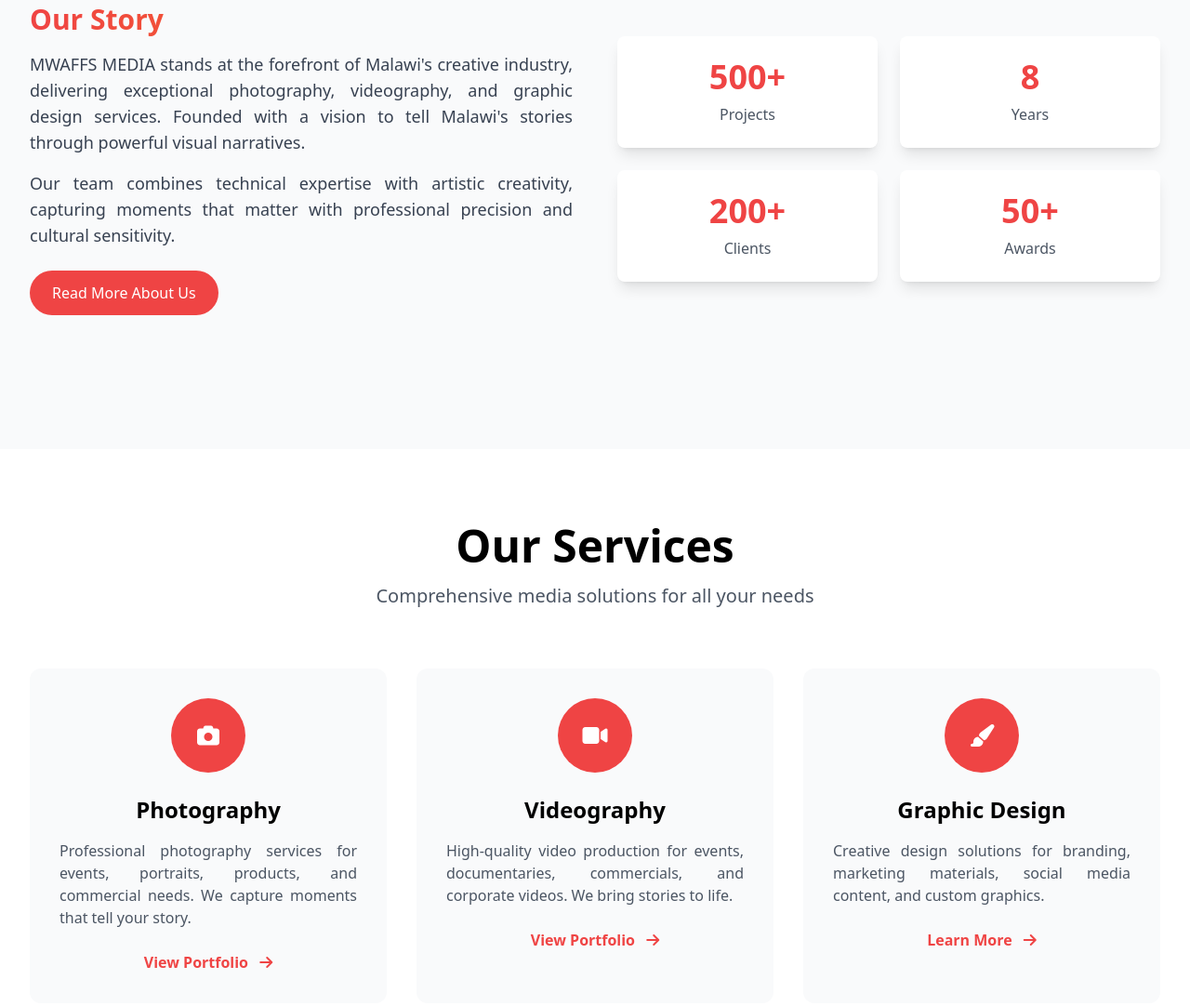
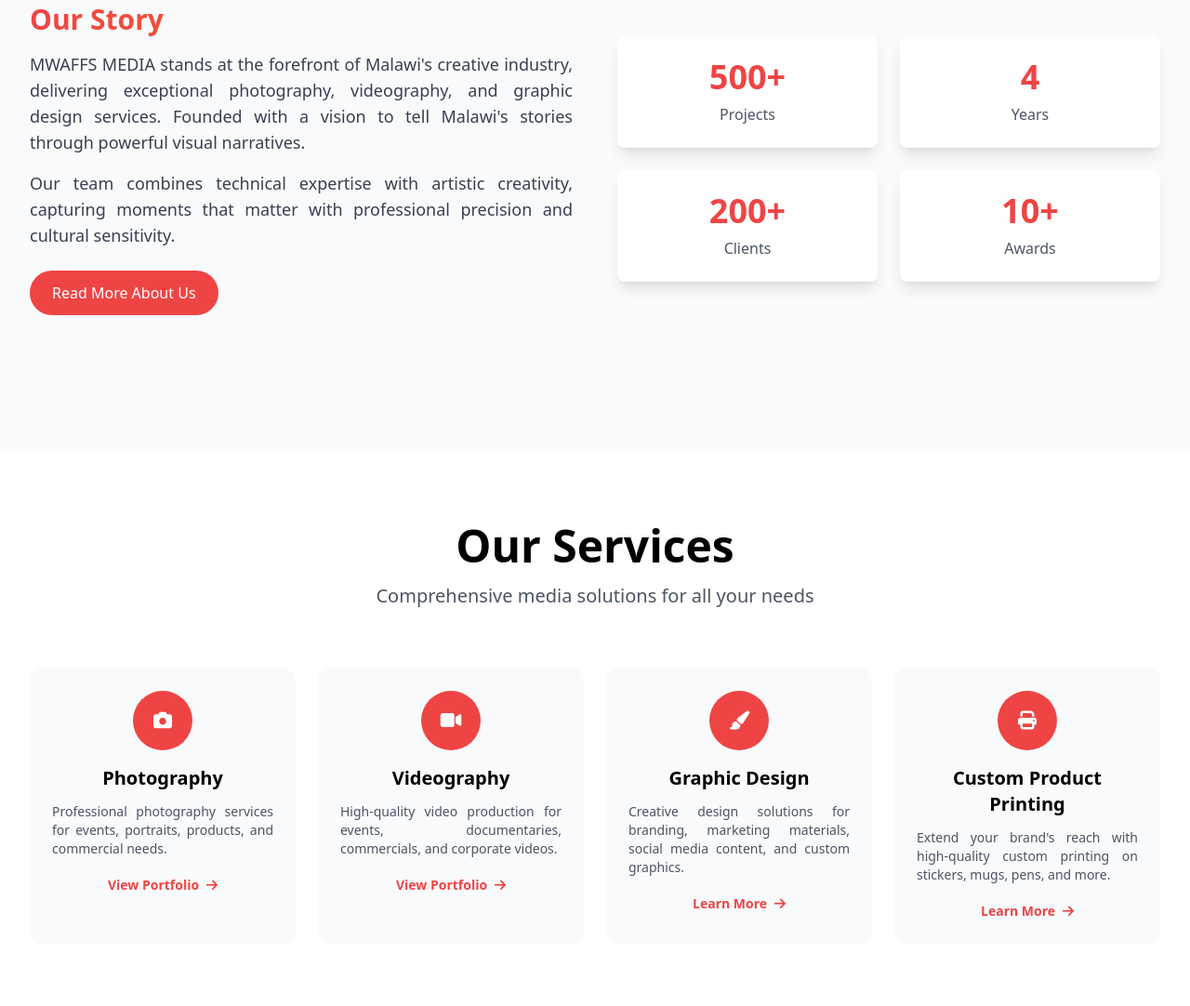
Before and after one commit to mwaffsmedia/Mwaffs-Media, a plain HTML site: page index.html in a window 1280 px wide. Shown: the part 1033-2115 px from the top of the page at 93% size. Drawn offline with nearby package versions, Linux system fonts and the light colour scheme.

Commit message:
Update index.html

```diff
--- a/index.html
+++ b/index.html
@@ -5,14 +5,14 @@
     <meta charset="UTF-8">
     <meta name="viewport" content="width=device-width, initial-scale=1.0">
     <title>MWAFFS MEDIA - Professional Photography & Videography Services in Malawi</title>
-    <meta name="description" content="MWAFFS MEDIA - Malawi's premier photography, videography, and graphic design company. Capturing your special moments with creative excellence.">
-    <meta name="keywords" content="photography Malawi, videography Malawi, graphic design Malawi, MWAFFS MEDIA, professional photography, event coverage, Malawi media company">
+    <meta name="description" content="MWAFFS MEDIA - Malawi's premier photography, videography, and graphic design company. Capture, Inspire, Elevate your brand with our creative services.">
+    <meta name="keywords" content="photography Malawi, videography Malawi, graphic design Malawi, MWAFFS MEDIA, professional photography, event coverage, Malawi media company, custom product printing">
     <meta name="author" content="MWAFFS MEDIA">
     <meta name="robots" content="index, follow">
 
     <!-- Open Graph Meta Tags -->
     <meta property="og:title" content="MWAFFS MEDIA - Professional Photography & Videography in Malawi">
-    <meta property="og:description" content="Capturing Malawi's stories through creative excellence in photography, videography, and graphic design.">
+    <meta property="og:description" content="Capture, Inspire, Elevate with Mwaffs Media's creative photography, videography, and custom product printing services.">
     <meta property="og:type" content="website">
     <meta property="og:url" content="https://mwaffsmedia.com">
     <meta property="og:image" content="https://mwaffsmedia.com/images/logo.png">
@@ -20,7 +20,7 @@
     <!-- Twitter Card Meta Tags -->
     <meta name="twitter:card" content="summary_large_image">
     <meta name="twitter:title" content="MWAFFS MEDIA - Professional Media Services in Malawi">
-    <meta name="twitter:description" content="Professional photography, videography, and graphic design services in Malawi.">
+    <meta name="twitter:description" content="Professional photography, videography, graphic design, and custom product printing in Malawi.">
     <meta name="twitter:image" content="https://mwaffsmedia.com/images/logo.png">
 
     <!-- Canonical URL -->
@@ -354,8 +354,8 @@
 
             <div class="relative z-10 max-w-4xl mx-auto fade-in-up">
                 <h1 class="text-5xl md:text-7xl font-bold mb-6 text-balance">MWAFFS MEDIA</h1>
-                <p class="text-2xl md:text-3xl mb-4 text-red-400 text-balance">Capturing Malawi's Stories Through Creative Excellence</p>
-                <p class="text-xl md:text-2xl mb-8 text-balance">Professional Photography • Videography • Graphic Design</p>
+                <p class="text-2xl md:text-3xl mb-4 text-red-400 text-balance">Capture, Inspire, Elevate</p>
+                <p class="text-xl md:text-2xl mb-8 text-balance">Professional Photography • Videography • Graphic Design • Custom Product Printing</p>
                 <div class="flex gap-4 justify-center flex-wrap">
                     <button onclick="showPage('photography')" class="bg-red-500 hover:bg-red-600 text-white px-8 py-3 rounded-full flex items-center gap-2 transition-all transform hover:scale-105 hover-lift">
                         <i class="fas fa-camera"></i> View Photography
@@ -405,7 +405,7 @@
                             <div class="text-gray-600">Projects</div>
                         </div>
                         <div class="bg-white p-6 rounded-lg shadow-lg text-center transform hover:scale-105 transition-all hover-lift">
-                            <div id="stat-years" class="text-4xl font-bold text-red-500 mb-2 count-animate" data-count="8">0</div>
+                            <div id="stat-years" class="text-4xl font-bold text-red-500 mb-2 count-animate" data-count="4">0</div>
                             <div class="text-gray-600">Years</div>
                         </div>
                         <div class="bg-white p-6 rounded-lg shadow-lg text-center transform hover:scale-105 transition-all hover-lift">
@@ -413,7 +413,7 @@
                             <div class="text-gray-600">Clients</div>
                         </div>
                         <div class="bg-white p-6 rounded-lg shadow-lg text-center transform hover:scale-105 transition-all hover-lift">
-                            <div id="stat-awards" class="text-4xl font-bold text-red-500 mb-2 count-animate" data-count="50">0</div>
+                            <div id="stat-awards" class="text-4xl font-bold text-red-500 mb-2 count-animate" data-count="10">10+</div>
                             <div class="text-gray-600">Awards</div>
                         </div>
                     </div>
@@ -429,43 +429,56 @@
                     <p class="text-xl text-gray-600 text-balance">Comprehensive media solutions for all your needs</p>
                 </div>
 
-                <div class="grid grid-cols-1 md:grid-cols-3 gap-8">
-                    <div class="service-card bg-gray-50 p-8 rounded-xl text-center fade-in-up">
-                        <div class="w-20 h-20 bg-red-500 rounded-full flex items-center justify-center mx-auto mb-6">
-                            <i class="fas fa-camera text-white text-2xl"></i>
-                        </div>
-                        <h3 class="text-2xl font-bold mb-4">Photography</h3>
-                        <p class="text-gray-600 mb-6 text-justify">
-                            Professional photography services for events, portraits, products, and commercial needs. We capture moments that tell your story.
+                <div class="grid grid-cols-1 md:grid-cols-2 lg:grid-cols-4 gap-6">
+                    <div class="service-card bg-gray-50 p-6 rounded-xl text-center fade-in-up">
+                        <div class="w-16 h-16 bg-red-500 rounded-full flex items-center justify-center mx-auto mb-4">
+                            <i class="fas fa-camera text-white text-xl"></i>
+                        </div>
+                        <h3 class="text-xl font-bold mb-3">Photography</h3>
+                        <p class="text-gray-600 mb-4 text-justify text-sm">
+                            Professional photography services for events, portraits, products, and commercial needs.
                         </p>
-                        <button onclick="showPage('photography')" class="text-red-500 font-semibold hover:text-red-600 transition-colors">
-                            View Portfolio <i class="fas fa-arrow-right ml-2"></i>
+                        <button onclick="showPage('photography')" class="text-red-500 font-semibold hover:text-red-600 transition-colors text-sm">
+                            View Portfolio <i class="fas fa-arrow-right ml-1"></i>
                         </button>
                     </div>
 
-                    <div class="service-card bg-gray-50 p-8 rounded-xl text-center fade-in-up">
-                        <div class="w-20 h-20 bg-red-500 rounded-full flex items-center justify-center mx-auto mb-6">
-                            <i class="fas fa-video text-white text-2xl"></i>
-                        </div>
-                        <h3 class="text-2xl font-bold mb-4">Videography</h3>
-                        <p class="text-gray-600 mb-6 text-justify">
-                            High-quality video production for events, documentaries, commercials, and corporate videos. We bring stories to life.
+                    <div class="service-card bg-gray-50 p-6 rounded-xl text-center fade-in-up">
+                        <div class="w-16 h-16 bg-red-500 rounded-full flex items-center justify-center mx-auto mb-4">
+                            <i class="fas fa-video text-white text-xl"></i>
+                        </div>
+                        <h3 class="text-xl font-bold mb-3">Videography</h3>
+                        <p class="text-gray-600 mb-4 text-justify text-sm">
+                            High-quality video production for events, documentaries, commercials, and corporate videos.
                         </p>
-                        <button onclick="showPage('videography')" class="text-red-500 font-semibold hover:text-red-600 transition-colors">
-                            View Portfolio <i class="fas fa-arrow-right ml-2"></i>
+                        <button onclick="showPage('videography')" class="text-red-500 font-semibold hover:text-red-600 transition-colors text-sm">
+                            View Portfolio <i class="fas fa-arrow-right ml-1"></i>
                         </button>
                     </div>
 
-                    <div class="service-card bg-gray-50 p-8 rounded-xl text-center fade-in-up">
-                        <div class="w-20 h-20 bg-red-500 rounded-full flex items-center justify-center mx-auto mb-6">
-                            <i class="fas fa-paint-brush text-white text-2xl"></i>
-                        </div>
-                        <h3 class="text-2xl font-bold mb-4">Graphic Design</h3>
-                        <p class="text-gray-600 mb-6 text-justify">
+                    <div class="service-card bg-gray-50 p-6 rounded-xl text-center fade-in-up">
+                        <div class="w-16 h-16 bg-red-500 rounded-full flex items-center justify-center mx-auto mb-4">
+                            <i class="fas fa-paint-brush text-white text-xl"></i>
+                        </div>
+                        <h3 class="text-xl font-bold mb-3">Graphic Design</h3>
+                        <p class="text-gray-600 mb-4 text-justify text-sm">
                             Creative design solutions for branding, marketing materials, social media content, and custom graphics.
                         </p>
-                        <button onclick="showPage('services')" class="text-red-500 font-semibold hover:text-red-600 transition-colors">
-                            Learn More <i class="fas fa-arrow-right ml-2"></i>
+                        <button onclick="showPage('services')" class="text-red-500 font-semibold hover:text-red-600 transition-colors text-sm">
+                            Learn More <i class="fas fa-arrow-right ml-1"></i>
+                        </button>
+                    </div>
+
+                    <div class="service-card bg-gray-50 p-6 rounded-xl text-center fade-in-up">
+                        <div class="w-16 h-16 bg-red-500 rounded-full flex items-center justify-center mx-auto mb-4">
+                            <i class="fas fa-print text-white text-xl"></i>
+                        </div>
+                        <h3 class="text-xl font-bold mb-3">Custom Product Printing</h3>
+                        <p class="text-gray-600 mb-4 text-justify text-sm">
+                            Extend your brand's reach with high-quality custom printing on stickers, mugs, pens, and more.
+                        </p>
+                        <button onclick="showPage('services')" class="text-red-500 font-semibold hover:text-red-600 transition-colors text-sm">
+                            Learn More <i class="fas fa-arrow-right ml-1"></i>
                         </button>
                     </div>
                 </div>
@@ -603,7 +616,7 @@
                         <div class="text-gray-600">Projects</div>
                     </div>
                     <div class="bg-white p-6 rounded-lg shadow-lg text-center transform hover:scale-105 transition-all hover-lift">
-                        <div class="text-4xl font-bold text-red-500 mb-2">8</div>
+                        <div class="text-4xl font-bold text-red-500 mb-2">4</div>
                         <div class="text-gray-600">Years</div>
                     </div>
                     <div class="bg-white p-6 rounded-lg shadow-lg text-center transform hover:scale-105 transition-all hover-lift">
@@ -611,7 +624,7 @@
                         <div class="text-gray-600">Clients</div>
                     </div>
                     <div class="bg-white p-6 rounded-lg shadow-lg text-center transform hover:scale-105 transition-all hover-lift">
-                        <div class="text-4xl font-bold text-red-500 mb-2">50+</div>
+                        <div class="text-4xl font-bold text-red-500 mb-2">10+</div>
                         <div class="text-gray-600">Awards</div>
                     </div>
                 </div>
@@ -776,17 +789,17 @@
 
                 <div class="service-card bg-gray-50 p-8 rounded-xl text-center">
                     <div class="w-20 h-20 bg-red-500 rounded-full flex items-center justify-center mx-auto mb-6">
-                        <i class="fas fa-podcast text-white text-2xl"></i>
-                    </div>
-                    <h3 class="text-2xl font-bold mb-4">Podcast Production</h3>
+                        <i class="fas fa-print text-white text-2xl"></i>
+                    </div>
+                    <h3 class="text-2xl font-bold mb-4">Custom Product Printing</h3>
                     <p class="text-gray-600 mb-6 text-justify">
-                        End-to-end podcast production services including recording, editing, mixing, and distribution to major podcast platforms.
+                        Extend your brand's reach with our professional custom product printing services. We create high-quality stickers, mugs, pens, and more to make your mark in the physical world.
                     </p>
                     <ul class="text-left text-gray-600 mb-6 space-y-2">
-                        <li class="flex items-center"><i class="fas fa-check text-red-500 mr-2"></i> Professional recording</li>
-                        <li class="flex items-center"><i class="fas fa-check text-red-500 mr-2"></i> Audio editing & mixing</li>
-                        <li class="flex items-center"><i class="fas fa-check text-red-500 mr-2"></i> Show notes & metadata</li>
-                        <li class="flex items-center"><i class="fas fa-check text-red-500 mr-2"></i> Platform distribution</li>
+                        <li class="flex items-center"><i class="fas fa-check text-red-500 mr-2"></i> Stickers & labels</li>
+                        <li class="flex items-center"><i class="fas fa-check text-red-500 mr-2"></i> Mugs & drinkware</li>
+                        <li class="flex items-center"><i class="fas fa-check text-red-500 mr-2"></i> Pens & stationery</li>
+                        <li class="flex items-center"><i class="fas fa-check text-red-500 mr-2"></i> Custom apparel</li>
                     </ul>
                     <button onclick="showPage('contact')" class="bg-red-500 hover:bg-red-600 text-white px-6 py-2 rounded-full transition-colors">
                         Book Now
@@ -954,6 +967,7 @@
                                 <option>Photography</option>
                                 <option>Videography</option>
                                 <option>Graphic Design</option>
+                                <option>Custom Product Printing</option>
                                 <option>Other</option>
                             </select>
                         </div>
@@ -1009,7 +1023,7 @@
                 <div>
                     <h3 class="text-xl font-bold mb-4">MWAFFS MEDIA</h3>
                     <p class="text-gray-400 text-justify">
-                        Capturing Malawi's stories through creative excellence in photography, videography, and graphic design.
+                        Capture, Inspire, Elevate with our creative photography, videography, graphic design, and custom product printing services.
                     </p>
                 </div>
 
@@ -1029,7 +1043,7 @@
                         <li><button onclick="showPage('photography')" class="text-gray-400 hover:text-white transition-colors">Photography</button></li>
                         <li><button onclick="showPage('videography')" class="text-gray-400 hover:text-white transition-colors">Videography</button></li>
                         <li><button onclick="showPage('services')" class="text-gray-400 hover:text-white transition-colors">Graphic Design</button></li>
-                        <li><button onclick="showPage('services')" class="text-gray-400 hover:text-white transition-colors">Podcast Production</button></li>
+                        <li><button onclick="showPage('services')" class="text-gray-400 hover:text-white transition-colors">Custom Printing</button></li>
                     </ul>
                 </div>
 
@@ -1038,11 +1052,11 @@
                     <ul class="space-y-2 text-gray-400">
                         <li class="flex items-start gap-2">
                             <i class="fas fa-map-marker-alt mt-1 text-red-500"></i>
-                            <span>Lilongwe, Central Region, Malawi</span>
+                            <span>Blantyre, Southern Region, Malawi</span>
                         </li>
                         <li class="flex items-center gap-2">
                             <i class="fas fa-phone text-red-500"></i>
-                            <span>(+265) 888 251 157/ 884 608 790</span>
+                            <span>(+265) 888 251 157</span>
                         </li>
                         <li class="flex items-center gap-2">
                             <i class="fas fa-envelope text-red-500"></i>
@@ -1053,7 +1067,7 @@
             </div>
 
             <div class="pt-8 border-t border-gray-800 text-center">
-                <p>&copy; 2025 MWAFFS MEDIA. All rights reserved. | Designed with ❤️ in Malawi</p>
+                <p>&copy; 2025 MWAFFS MEDIA. All rights reserved. | Capture, Inspire, Elevate</p>
             </div>
         </div>
     </footer>
@@ -1205,6 +1219,10 @@
                 activeNav.classList.add('text-red-500', 'font-bold');
             }
 
+            // Update URL without page reload (fix for 404 issue)
+            const newUrl = window.location.origin + window.location.pathname + '#' + page;
+            window.history.pushState({page: page}, '', newUrl);
+
             // Scroll to top
             window.scrollTo(0, 0);
 
@@ -1223,6 +1241,16 @@
                 initBlogPage();
             }
         }
+
+        // Handle browser back/forward buttons
+        window.addEventListener('popstate', function(event) {
+            const hash = window.location.hash.substring(1);
+            if (hash && document.getElementById(`${hash}-section`)) {
+                showPage(hash);
+            } else {
+                showPage('home');
+            }
+        });
 
         function initHomePage() {
             // Render featured photos
@@ -1382,9 +1410,9 @@
         function animateStatistics() {
             const statElements = [
                 { id: 'stat-projects', target: 500 },
-                { id: 'stat-years', target: 8 },
+                { id: 'stat-years', target: 4 },
                 { id: 'stat-clients', target: 200 },
-                { id: 'stat-awards', target: 50 }
+                { id: 'stat-awards', target: 10 }
             ];
 
             statElements.forEach(stat => {
@@ -1398,8 +1426,18 @@
                     if (current >= stat.target) {
                         current = stat.target;
                         clearInterval(timer);
+                        if (stat.id === 'stat-awards') {
+                            element.textContent = '10+';
+                        } else {
+                            element.textContent = Math.floor(current) + (stat.id === 'stat-years' ? '' : '+');
+                        }
+                    } else {
+                        if (stat.id === 'stat-awards') {
+                            element.textContent = Math.floor(current) + '+';
+                        } else {
+                            element.textContent = Math.floor(current) + (stat.id === 'stat-years' ? '' : '+');
+                        }
                     }
-                    element.textContent = Math.floor(current) + (stat.id === 'stat-years' ? '' : '+');
                 }, 30);
             });
         }
@@ -1809,8 +1847,14 @@
                 }, 500);
             }, 1500);
 
-            // Initialize homepage content
-            initHomePage();
+            // Check URL hash and navigate to the correct page
+            const hash = window.location.hash.substring(1);
+            if (hash && document.getElementById(`${hash}-section`)) {
+                showPage(hash);
+            } else {
+                // Initialize homepage content
+                initHomePage();
+            }
 
             // Auto-advance testimonials
             setInterval(nextTestimonial, 5000);
```
